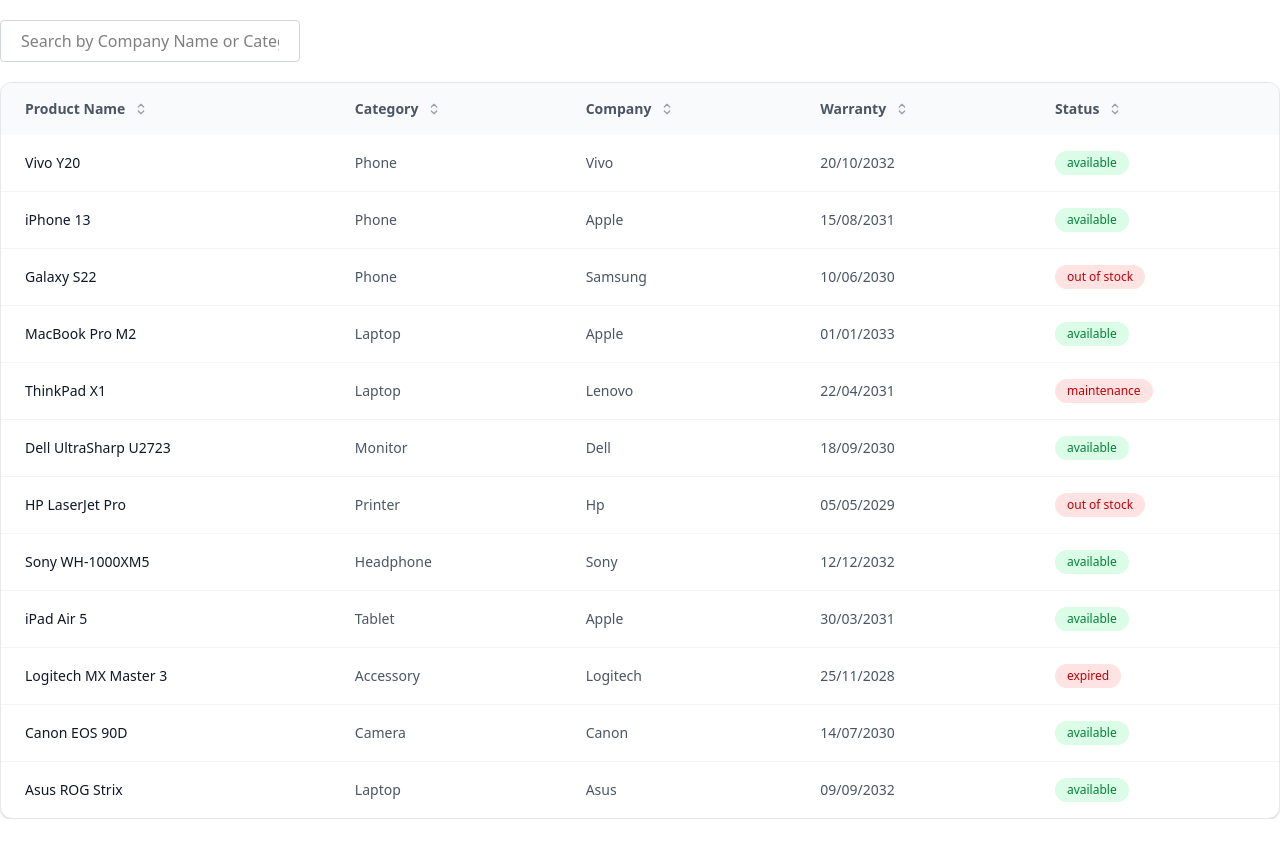
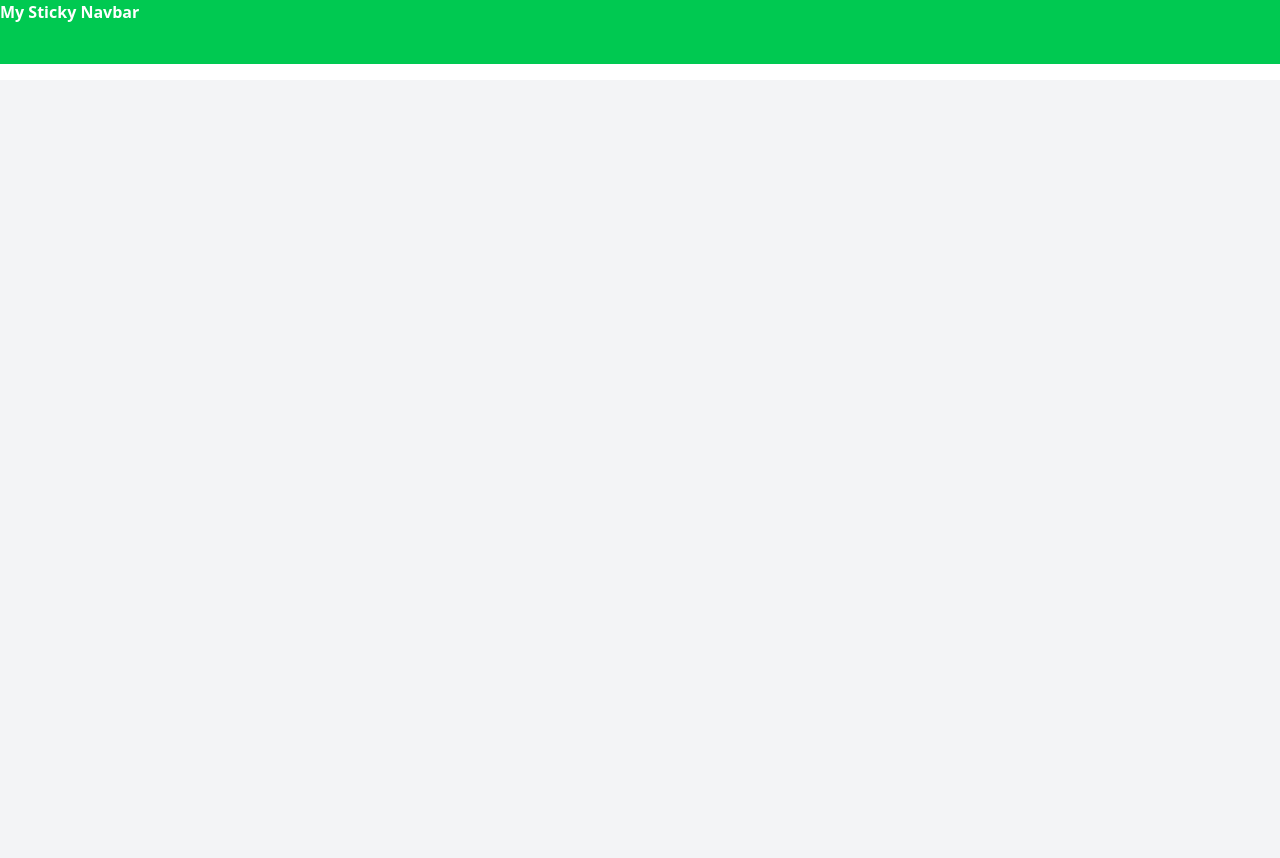
Before and after one commit to uxmir/react-components, a Next.js app: page / in a window 1280 px wide. Shown: the top 858 px of the page. Before the commit the page ends 819 px from the top, so only its background shows below. Built offline with nearby package versions, Linux system fonts and the light colour scheme.

Commit message:
sticky navbar reveal system

```diff
--- a/app/components/ApiIntregationWithRedux/ProductStore/ProductSlice.ts
+++ /dev/null
@@ -1,50 +0,0 @@
-import { createSlice } from "@reduxjs/toolkit";
-import { fetchProduct } from "./Thunk";
-interface ratings {
-  rate: number;
-  count: number;
-}
-interface Product {
-  id: number;
-  title: string;
-  description: string;
-  price: number;
-  category: string;
-  image: string;
-  rating: ratings[];
-}
-
-interface ProductState {
-  items: Product[];
-  loading: boolean;
-  error: string | null;
-}
-
-const initialState: ProductState = {
-  items: [],
-  loading: false,
-  error: null,
-};
-
-const ProductSlice = createSlice({
-  name: "Product",
-  initialState,
-  reducers: {},
-  extraReducers: (builder) => {
-    builder
-      .addCase(fetchProduct.pending, (state) => {
-        state.loading = true;
-        state.error = null;
-      })
-      .addCase(fetchProduct.fullfiled, (state, action) => {
-        state.loading = false;
-        state.items = action.payload;
-      })
-      .addCase(fetchProduct.rejected, (state) => {
-        state.loading = false;
-        state.error = "something went wron in data fetching";
-      });
-  },
-});
-
-export default ProductSlice.reducer;
--- /dev/null
+++ b/app/components/RevealNavbarByScrolling/ScrollNav.tsx
@@ -0,0 +1,69 @@
+"use client";
+import React, { useEffect, useRef, useState } from "react";
+import Container from "../Container/Container";
+
+const ScrollNav: React.FC = () => {
+  const [scrollNav, setScrollNav] = useState<boolean>(true);
+  const [scrollNavResponsive, setScrollResponsive] = useState<boolean>();
+  const lastScroll = useRef<number>(0);
+
+  const handleScrollNav = () => {
+    const currentScroll = window.scrollY;
+
+    if (currentScroll > 100) {
+      if (currentScroll > lastScroll.current) {
+        setScrollNav(false);
+        setScrollResponsive(false);
+      } else {
+        setScrollNav(true);
+        setScrollResponsive(true);
+      }
+    } else {
+      setScrollNav(true);
+      setScrollResponsive(true);
+    }
+
+    lastScroll.current = currentScroll;
+  };
+
+  useEffect(() => {
+    window.addEventListener("scroll", handleScrollNav);
+    return () => window.removeEventListener("scroll", handleScrollNav);
+  }, []);
+
+  return (
+    <div className="relative">
+      <nav
+        className={`fixed hidden lg:block top-0 left-0 w-full h-16 bg-green-500 z-50 transition-transform duration-300 ${
+          scrollNav ? "translate-y-0" : "-translate-y-full"
+        }`}
+      >
+        <Container>
+          <div className="flex items-center h-full text-white font-bold">
+            My Sticky Navbar
+          </div>
+        </Container>
+      </nav>
+      {/* content*/}
+      <div className="pt-20">
+        <Container>
+          <div className="h-[200vh] bg-gray-100 p-4"></div>
+        </Container>
+      </div>
+      {/* inresponsive*/}
+      <nav
+        className={`fixed block lg:hidden bottom-0 left-0 w-full h-16 bg-green-500 z-50 transition-transform duration-300 ${
+          scrollNavResponsive ? "translate-y-0" : "translate-y-full"
+        }`}
+      >
+        <Container>
+          <div className="flex items-center h-full text-white font-bold">
+            My Sticky Navbar
+          </div>
+        </Container>
+      </nav>
+    </div>
+  );
+};
+
+export default ScrollNav;
--- a/app/page.tsx
+++ b/app/page.tsx
@@ -1,13 +1,13 @@
 "use cient";
 import React from "react";
-import DataTable from "./components/DataTableWithShortingSystem/DataTable";
-import Api from "./components/ApiIntregationWithRedux/Api";
+import ScrollNav from "./components/RevealNavbarByScrolling/ScrollNav";
+
 const page:React.FC = () => {
   return (
     <>
 
         <div>
-       <DataTable/>
+       <ScrollNav/>
         </div>
     </>
   );
```
Also changed, not shown: app/components/ApiIntregationWithRedux/ProductStore/ProductThunk.ts (deleted, +0 -8 lines).
